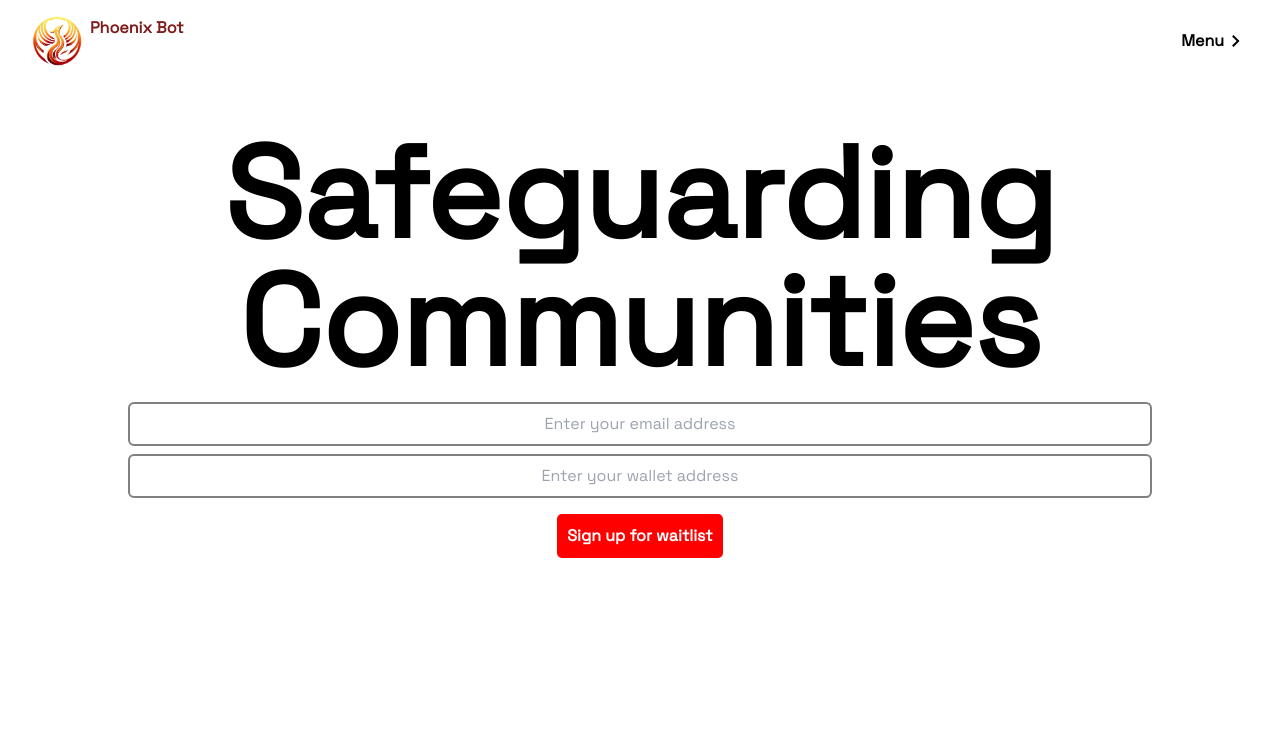
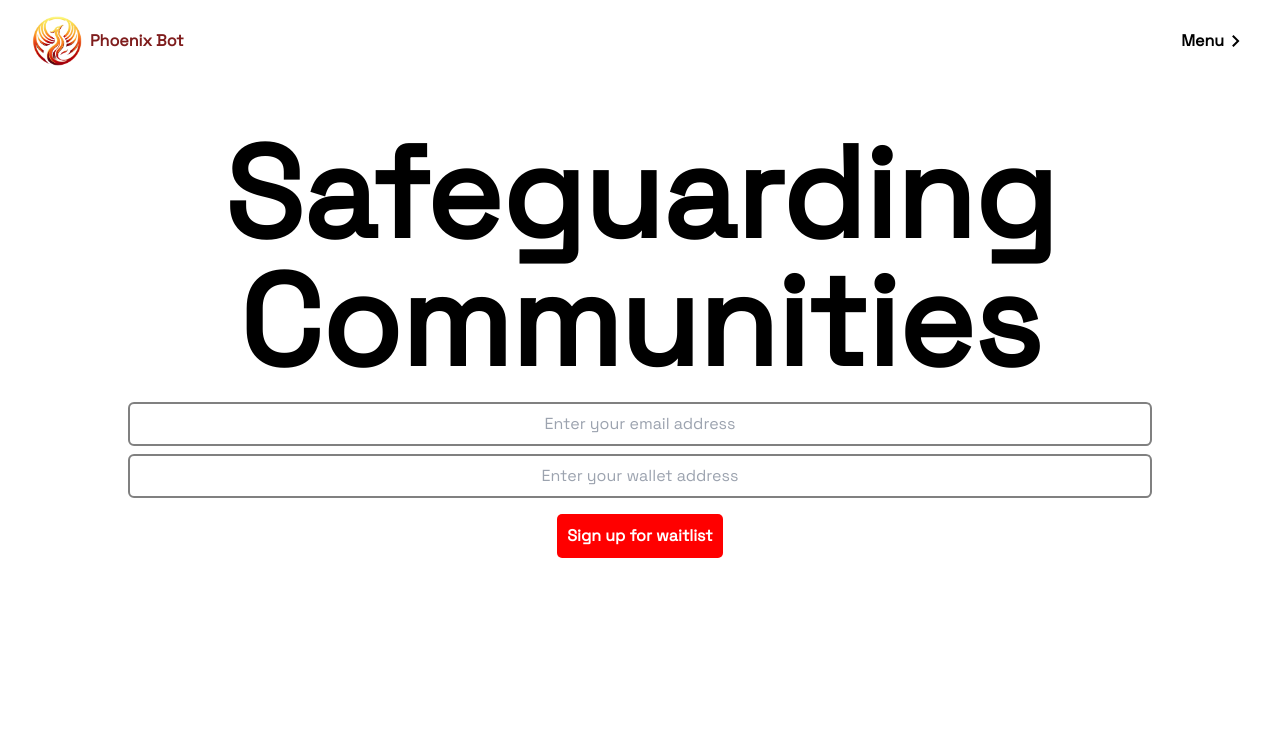
Before and after one commit to gamertechsdefi/Phoenix-Bot-Waitlist, a Next.js app: page / in a window 1280 px wide. Shown: the top 756 px of the page. Built offline with nearby package versions, Linux system fonts and the light colour scheme.

Commit message:
update header 2.1
update

```diff
--- a/src/app/components/home-navbar.js
+++ b/src/app/components/home-navbar.js
@@ -43,9 +43,9 @@ export default function HomeNavBar() {
         initial={{ x: "-100vw" }}
         animate={{ x: 0 }}
         transition={{ type: "spring", stiffness: "400", delay: -0.2 }}
-        className="flex mx-4 items-center space-x-40 my-4 md:space-x-[800px] md:mx-8"
+        className="flex mx-4 items-center my-4 md:mx-8"
       >
-        <div className="flex flex-row">
+        <div className="flex items-center">
           <img src={logoImage} width="50px" className="mr-2" />
           <span className="font-bold text-red-900">Phoenix Bot</span>
         </div>
```
